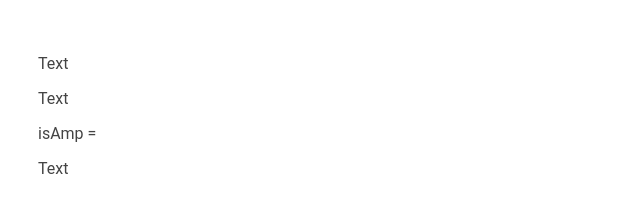
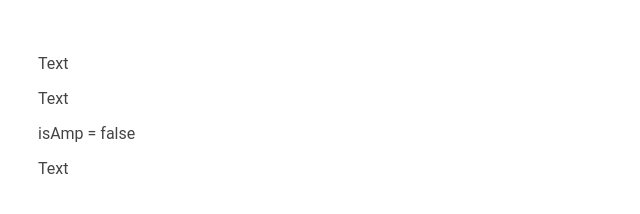
Before and after one commit to jpedroribeiro/next.js-amp-example, a Next.js app: page / in a window 1280 px wide. Shown: the top 214 px of the page, without its empty margins (0-640 px from the left). Built offline with nearby package versions, Linux system fonts and the light colour scheme.

Commit message:
Update index.js

```diff
--- a/pages/index.js
+++ b/pages/index.js
@@ -18,7 +18,7 @@ export default function IndexPage() {
 
     <p>Text</p>
     <p>Text</p>
-    <p>isAmp = {isAmp}</p>
+    <p>isAmp = {isAmp.toString()}</p>
     <p>Text</p>
     </Layout>
   )
```
